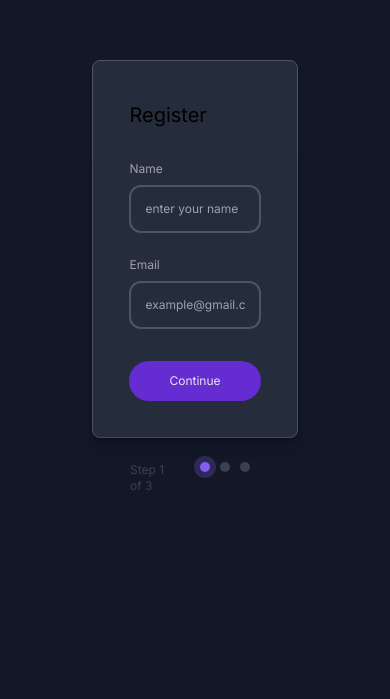
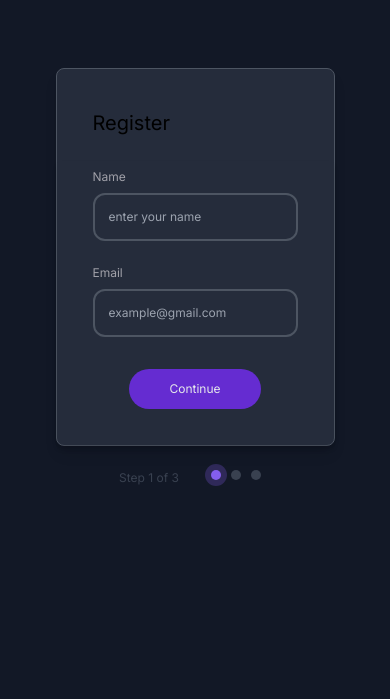
Before and after one commit to carmtsang/multi-step_form, a Next.js app: page / in a window 390 px wide. Shown: the part 145-844 px from the top of the page. Built offline with nearby package versions, Linux system fonts and the light colour scheme.

Commit message:
Adjust responsive sizing for car

```diff
--- a/app/components/card.js
+++ b/app/components/card.js
@@ -2,7 +2,7 @@ import { Button } from "./Button";
 
 export default function Card({ children }) {
   return (
-    <div className="lg:w-3/4 sm:w-96 bg-gray/50 border border-gray-light rounded-lg shadow-lg">
+    <div className="lg:w-1/2 sm:w-4/6 bg-gray/50 border border-gray-light rounded-lg shadow-lg">
       {children}
     </div>
   );
--- a/app/page.js
+++ b/app/page.js
@@ -108,7 +108,7 @@ export default function Home() {
   };
 
   return (
-    <main className="container w-1/3 mx-auto h-screen flex flex-col justify-center items-center">
+    <main className="container w-screen mx-auto h-screen flex flex-col justify-center items-center">
       <NodeOverlay />
       <Card>
         <div class="md:flex">
```
